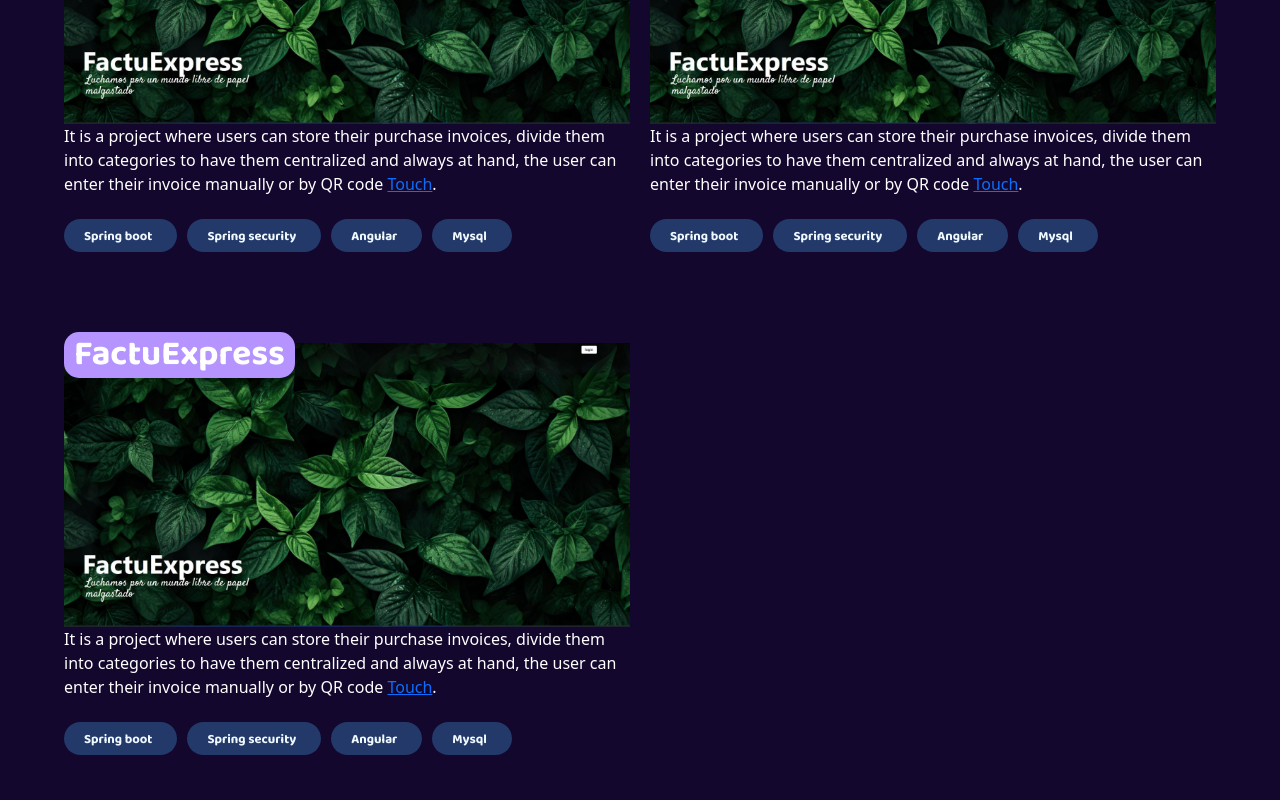
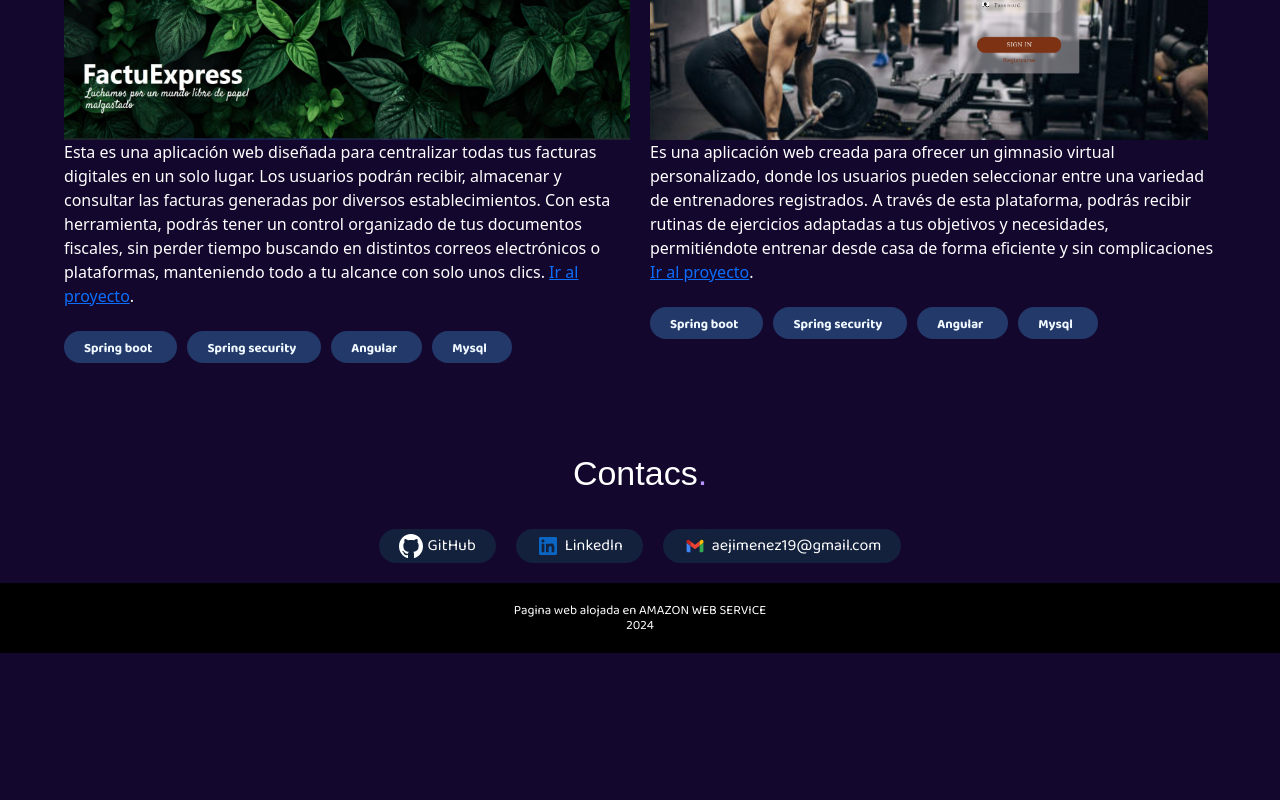
Before and after one commit to aejimenez19/Portafolio, an Angular app: page / in a window 1280 px wide. Shown: the part 840-1640 px from the top of the page. After the commit the page ends 1493 px from the top, so only its background shows below. Built offline with nearby package versions, Linux system fonts and the light colour scheme; a web font is replaced by a local one.

Commit message:
actualizacion de hoja de vida y proyectos

```diff
--- a/src/app/components/principal/principal.component.css
+++ b/src/app/components/principal/principal.component.css
@@ -11,7 +11,7 @@
     font-family: "Poppins", sans-serif;
     font-weight: bold;
     font-style: normal;
-    font-size: 40px;
+    font-size: 28px;
 }
 .cont-img {
     order: -1;
@@ -81,4 +81,10 @@
         width: 480px;
         height: 480px;
     }
+    .letrainicial {
+        font-family: "Poppins", sans-serif;
+        font-weight: bold;
+        font-style: normal;
+        font-size: 40px;
+    }
 }
--- a/src/app/components/principal/principal.component.ts
+++ b/src/app/components/principal/principal.component.ts
@@ -13,8 +13,8 @@ export class PrincipalComponent {
 
   downloadPDF() {
     const link = document.createElement('a');
-    link.href = '/assets/CV.pdf';
-    link.download = 'CV-AlvaroJimenez.pdf';
+    link.href = '/assets/Hoja de vida Alvaro Jimenez.pdf';
+    link.download = 'Hoja de vida alvaro jimenez.pdf';
     document.body.appendChild(link);
     link.click();
     document.body.removeChild(link);
--- a/src/app/components/projects/project/project.component.css
+++ b/src/app/components/projects/project/project.component.css
@@ -30,7 +30,7 @@
     position: relative;
     z-index: 1;
     max-width: 100%;
-    height: auto;
+    height: 300px;
 }
 
 .content {
--- a/src/app/components/projects/project/project.component.html
+++ b/src/app/components/projects/project/project.component.html
@@ -5,7 +5,7 @@
     } @else {
         <h1 class="project-title1">{{titleProject}}</h1>
     }
-    <p>{{description}} <a href={{url}}>Touch</a>.</p>
+    <p>{{description}} <a href={{url}} target="_blank" rel="noopener noreferrer">Ir al proyecto</a>.</p>
     <app-tecnologias title="Spring boot" />
     <app-tecnologias title="Spring security"/>
     <app-tecnologias title="Angular"/>
--- a/src/app/components/projects/projects.component.html
+++ b/src/app/components/projects/projects.component.html
@@ -1,17 +1,12 @@
 <app-title titulo = "Main projects"/>
 <div class="project contenedor">
     <app-project titleProject="FactuExpress"
-    description="It is a project where users can store their purchase invoices, divide them into categories to have them centralized and always at hand, the user can enter their invoice manually or by QR code"
+    description="Esta es una aplicación web diseñada para centralizar todas tus facturas digitales en un solo lugar. Los usuarios podrán recibir, almacenar y consultar las facturas generadas por diversos establecimientos. Con esta herramienta, podrás tener un control organizado de tus documentos fiscales, sin perder tiempo buscando en distintos correos electrónicos o plataformas, manteniendo todo a tu alcance con solo unos clics."
     img="FacutExpress.jpg"
-    url="https://github.com/Alvarojj/FactuExpress"/>
+    url="https://github.com/aejimenez19/FactuExpress"/>
 
-    <app-project titleProject="FactuExpress"
-    description="It is a project where users can store their purchase invoices, divide them into categories to have them centralized and always at hand, the user can enter their invoice manually or by QR code"
-    img="FacutExpress.jpg"
-    url="https://github.com/Alvarojj/FactuExpress"/>
-
-    <app-project titleProject="FactuExpress"
-    description="It is a project where users can store their purchase invoices, divide them into categories to have them centralized and always at hand, the user can enter their invoice manually or by QR code"
-    img="FacutExpress.jpg"
-    url="https://github.com/Alvarojj/FactuExpress"/>
+    <app-project titleProject="GymVirtual"
+    description="Es una aplicación web creada para ofrecer un gimnasio virtual personalizado, donde los usuarios pueden seleccionar entre una variedad de entrenadores registrados. A través de esta plataforma, podrás recibir rutinas de ejercicios adaptadas a tus objetivos y necesidades, permitiéndote entrenar desde casa de forma eficiente y sin complicaciones"
+    img="GymVirtual.jpg"
+    url="https://github.com/aejimenez19/Gym-virutal"/>
 </div>
```
Also changed, not shown: src/assets/GymVirtual.jpg (added), 1 other file (tests, documents, lock files or other folders).
